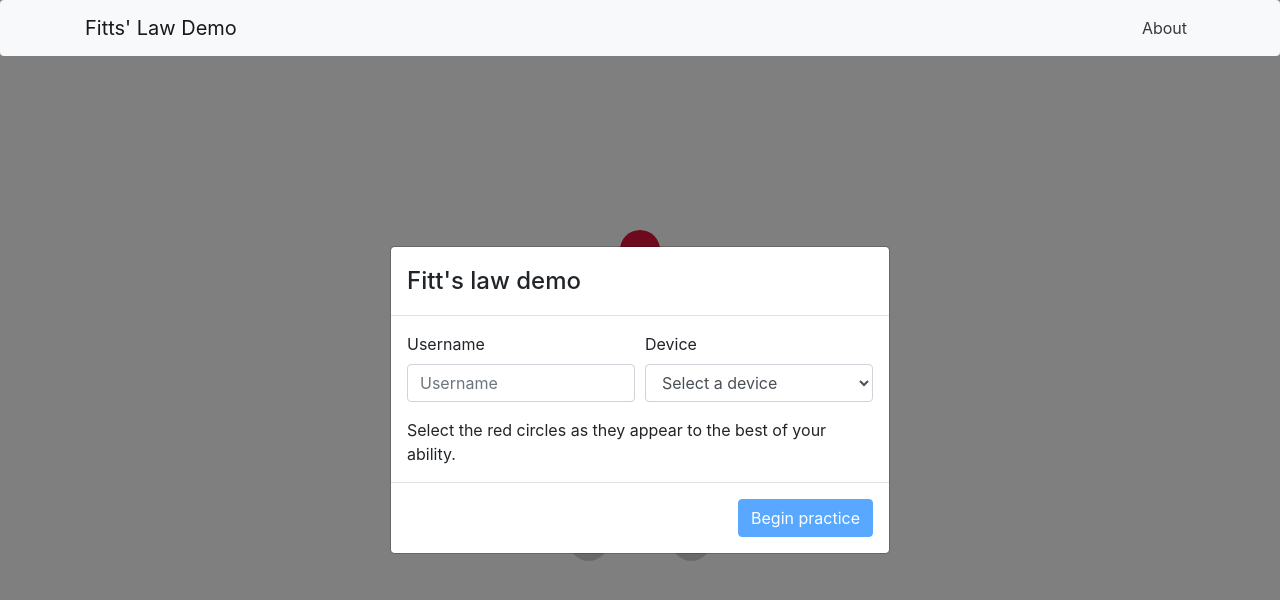
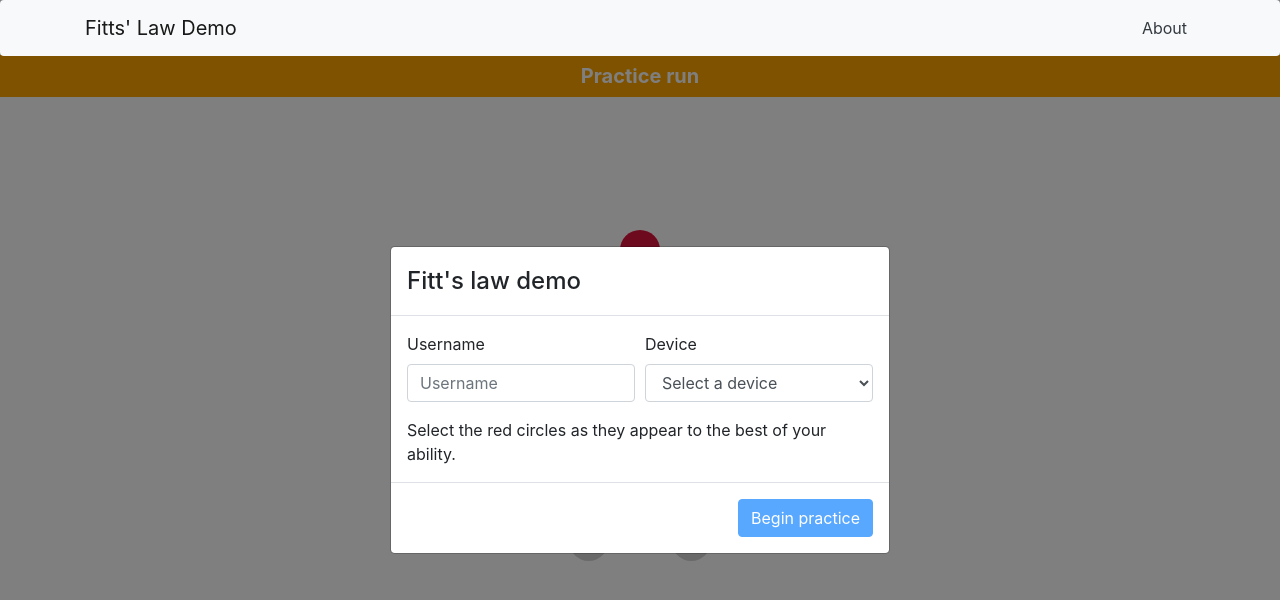
Before and after one commit to twinji/fitts-law-input-task, a React (Create React App) app: page /#/ in a window 1280 px wide. Shown: the top 600 px of the page. Built offline with nearby package versions, Linux system fonts and the light colour scheme.

Commit message:
Add practice run indicator

```diff
--- a/src/components/Demo.js
+++ b/src/components/Demo.js
@@ -264,13 +264,30 @@ export class Demo extends Component {
         const containerStyle = {
             width: 'auto',
             height: 'auto',
-            position: 'absolute',
-            zIndex: -100,
+            position: 'fixed',
+            zIndex: -99,
             right: 0, left: 0, top: 0, bottom: 0,
             margin: 'auto',
             maxWidth: '100%',
             maxHeight: '100%',
-            overflow: 'visible'
+            overflow: 'visible',
+        }
+
+        const statusBarStyle = {
+            width: 'auto',
+            height: 'auto',
+            position: 'absolute',
+            zIndex: -100,
+            right: 0, left: 0, top: 55,
+            padding: 6,
+            fontWeight: 'bold',
+            margin: 'auto',
+            maxWidth: '100%',
+            maxHeight: '100%',
+            overflow: 'visible',
+            backgroundColor: 'orange',
+            color: 'white',
+            fontSize: '20px',
         }
 
         return (
@@ -330,6 +347,10 @@ export class Demo extends Component {
                     </Modal.Footer>
                 </Modal>
                 <div id="demoContainer" ref={ container => this.container = container } style={containerStyle}>
+                    {
+                        this.state.isPractice &&
+                        <span style={statusBarStyle}>Practice run</span>
+                    }
                     <svg></svg>
                 </div>
             </React.Fragment>
```
